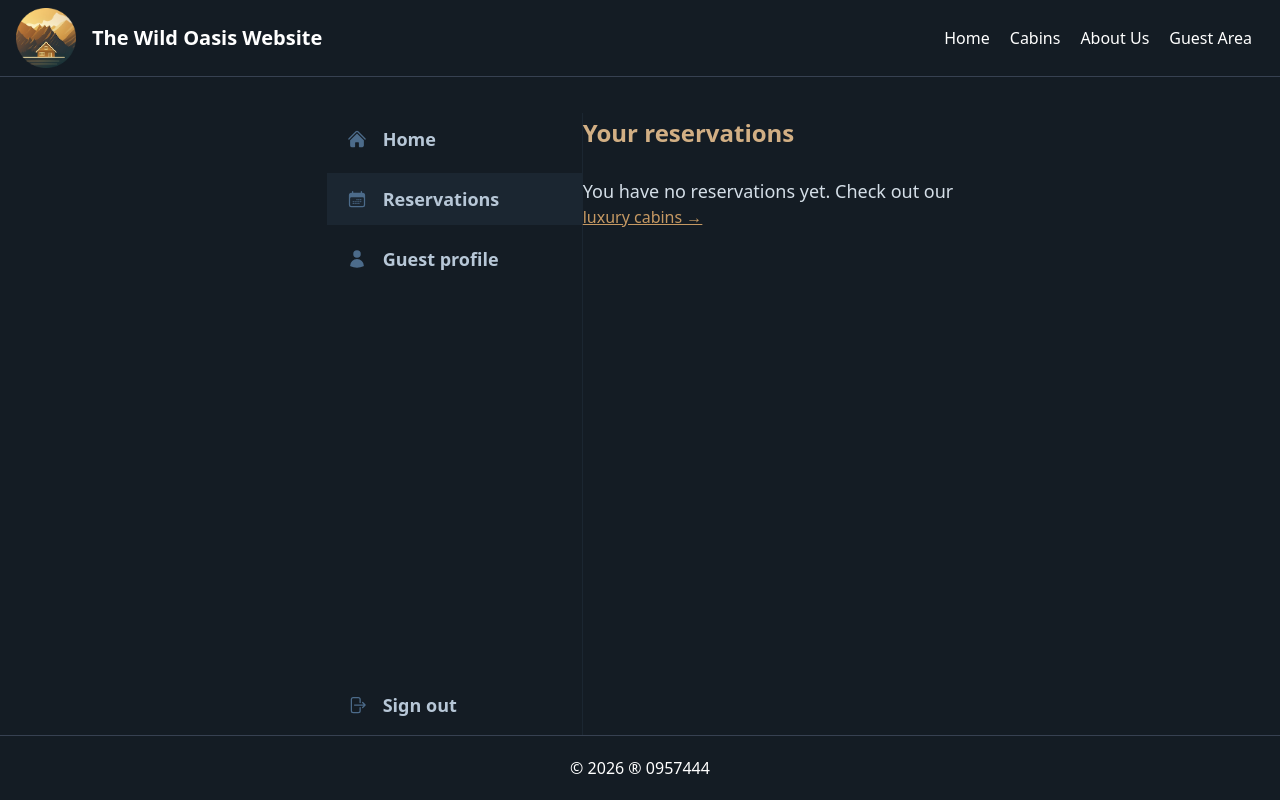
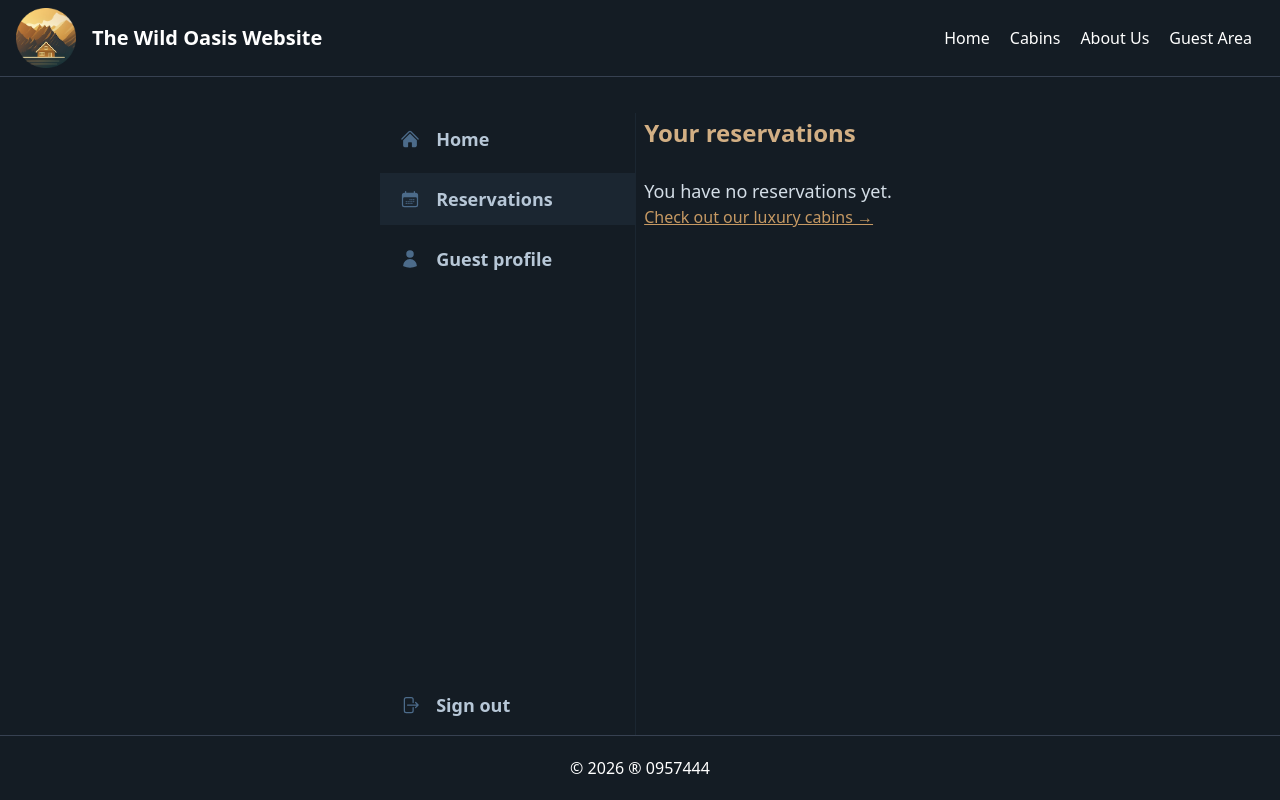
Before and after one commit to Sen12345/the-wild-oasis-website, a Next.js app: page /account/reservation in a window 1280 px wide. Built offline with nearby package versions, Linux system fonts and the light colour scheme; no server answers; the database is empty.

Commit message:
Fix error on reservation page

```diff
--- a/app/account/reservation/page.js
+++ b/app/account/reservation/page.js
@@ -13,18 +13,16 @@ export default async function Page() {
   // const bookings = [];
 
   return (
-    <div className="mt-16">
+    <div className="mt-16 px-2">
       <h2 className="font-semibold text-2xl text-accent-400 mb-7">
         Your reservations
       </h2>
 
       {bookings.length === 0 ? (
         <div>
-          <p className="text-lg ">
-            You have no reservations yet. Check out our
-          </p>
+          <p className="text-lg ">You have no reservations yet.</p>
           <a className="underline text-accent-500" href="/cabins">
-            luxury cabins &rarr;
+            Check out our luxury cabins &rarr;
           </a>
         </div>
       ) : (
```
